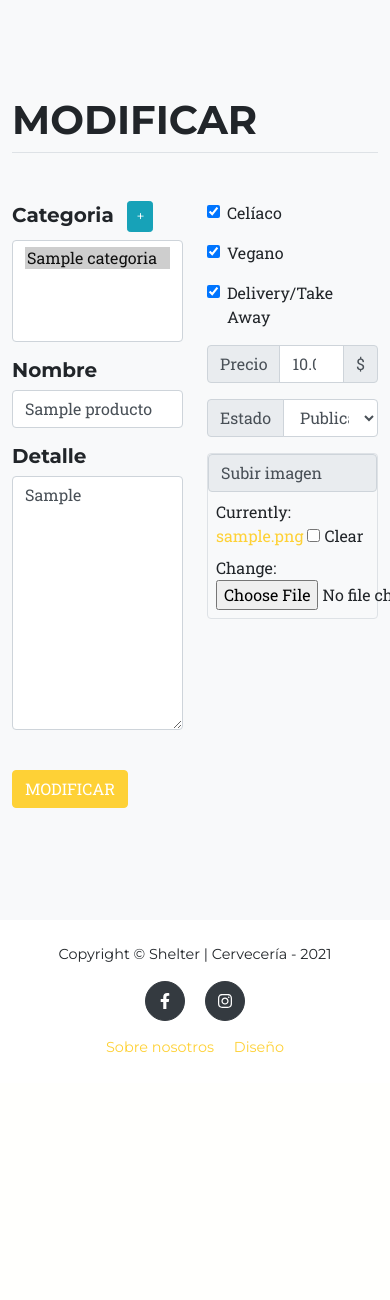
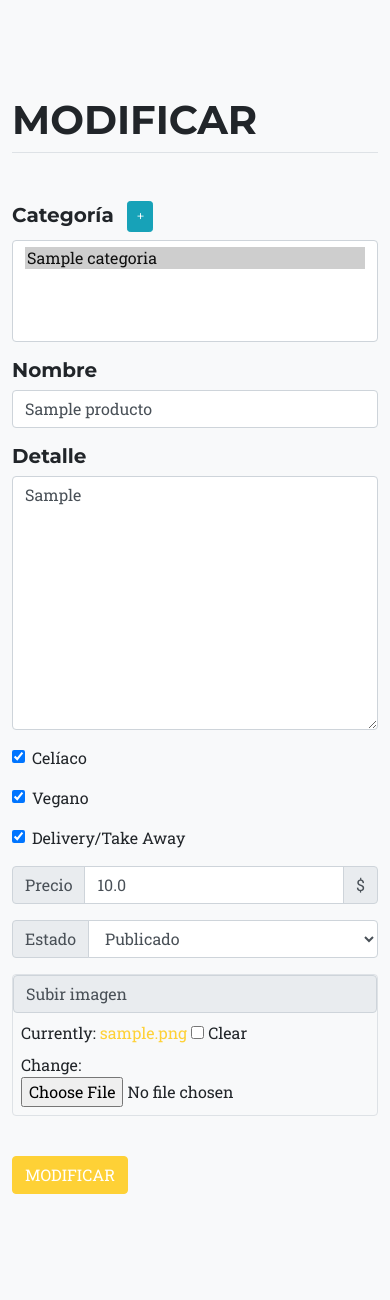
Before and after one commit to guidomitolo/gourmet, a Django app: page /menu/1/modificar/ in a window 390 px wide; the page is wider, and only the part inside the window is pictured. Shown: the part 109-1409 px from the top of that part. Before the commit the page ends 1162 px from the top of that part, so only its background shows below. Run offline with Django 3.2, Linux system fonts and the light colour scheme; a user stored in the database is signed in; tables that the repository leaves empty hold one stand-in row (values such as "Sample post"); some libraries are stand-ins or nearby versions; some web fonts are replaced.

Commit message:
corrections

```diff
--- a/templates/main/home.html
+++ b/templates/main/home.html
@@ -14,7 +14,7 @@
       <div class="container">
           <div class="text-center">
               <h2 class="section-heading text-uppercase">La mejor cerveza tirada</h2>
-              <h3 class="section-subheading text-muted">Un nuevo espacio cervezero en Tigre para desconectarse y disfrutar.</h3>
+              <h3 class="section-subheading text-muted">Un nuevo espacio cervecero en Tigre para desconectarse y disfrutar.</h3>
           </div>
           <div class="row text-center">
               <div class="col-md-4">
--- a/templates/menu/cargar.html
+++ b/templates/menu/cargar.html
@@ -8,7 +8,7 @@
         <form method="POST" enctype="multipart/form-data">
             {% csrf_token %}
             <div class="row">
-                <div class="col-6">
+                <div class="col-lg-6 col-md-6 col-sm-12 col-xs-12">
                     <div class="form-group">
                         <h5>
                             Categoria
@@ -29,7 +29,7 @@
                         {{ pr_form.detalle }}
                     </div>
                 </div>
-                <div class="col-6">
+                <div class="col-lg-6 col-md-6 col-sm-12 col-xs-12">
                     <div class="form-check mb-3">
                         {{ pr_form.celiaco }}
                         <label class="form-check-label">
--- a/templates/menu/modificar.html
+++ b/templates/menu/modificar.html
@@ -8,10 +8,10 @@
         <form method="POST" enctype="multipart/form-data">
             {% csrf_token %}
             <div class="row">
-                <div class="col-6">
+                <div class="col-lg-6 col-md-6 col-sm-12 col-xs-12">
                     <div class="form-group">
                         <h5>
-                            Categoria
+                            Categoría
                             <button type="button" class="btn btn-info btn-sm my-auto mx-2 m-1" data-toggle="modal" data-target="#myModal">+</button>
                         </h5>
                         {{ pr_form.categoria }}
@@ -29,7 +29,7 @@
                         {{ pr_form.detalle }}
                     </div>
                 </div>
-                <div class="col-6">
+                <div class="col-lg-6 col-md-6 col-sm-12 col-xs-12">
                     <div class="form-check mb-3">
                         {{ pr_form.celiaco }}
                         <label class="form-check-label">
```
